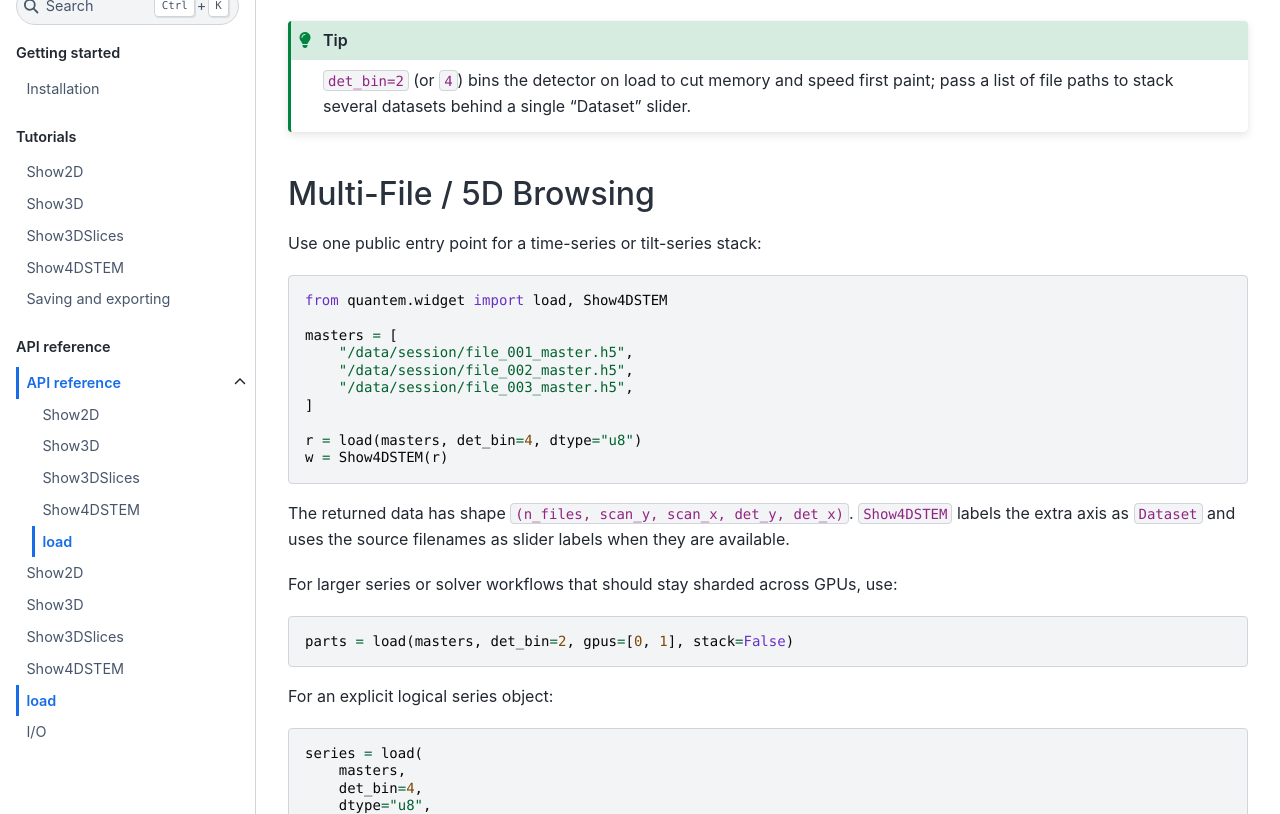
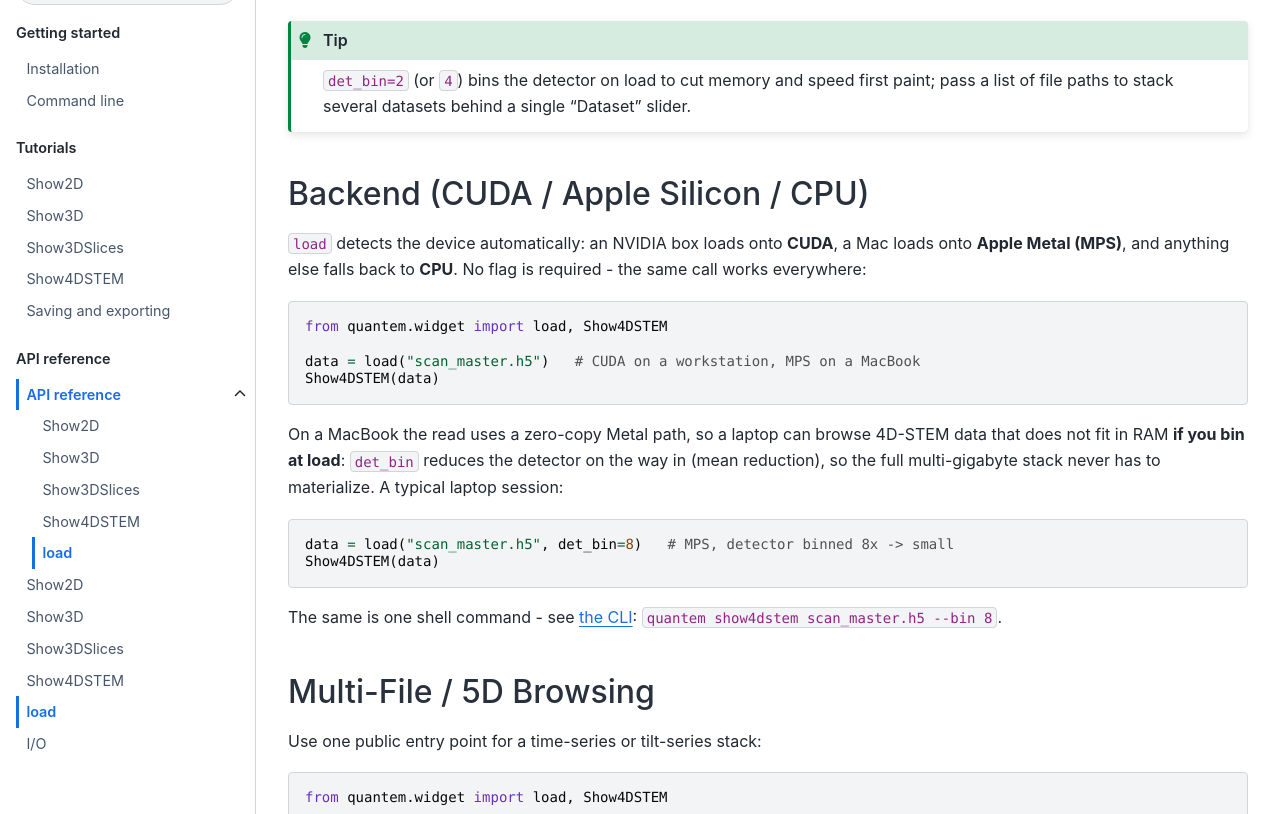
Before and after one commit to bobleesj/quantem.widget, a Jupyter Book: the page built from docs/api/load.md, in a window 1280 px wide and 900 px high, scrolled down 373 px, cut to the strip 86-900 px from the top of the window. Built offline with Jupyter Book 1.0.4 settings and Sphinx 7.4.7 and the Sphinx Book theme 1.1.4, drawn with Linux system fonts in a browser that asks for light colours.

Commit message:
docs: add CLI page + MPS/Apple Silicon loading section

````diff
--- a/docs/_toc.yml
+++ b/docs/_toc.yml
@@ -7,6 +7,7 @@ parts:
   - caption: Getting started
     chapters:
       - file: install
+      - file: cli
   - caption: Tutorials
     chapters:
       - file: tutorials/show2d
--- a/docs/api/load.md
+++ b/docs/api/load.md
@@ -18,6 +18,32 @@ render_plugin = "myst"
 paint; pass a list of file paths to stack several datasets behind a single
 "Dataset" slider.
 ```
+
+## Backend (CUDA / Apple Silicon / CPU)
+
+`load` detects the device automatically: an NVIDIA box loads onto **CUDA**, a Mac
+loads onto **Apple Metal (MPS)**, and anything else falls back to **CPU**. No flag
+is required - the same call works everywhere:
+
+```python
+from quantem.widget import load, Show4DSTEM
+
+data = load("scan_master.h5")   # CUDA on a workstation, MPS on a MacBook
+Show4DSTEM(data)
+```
+
+On a MacBook the read uses a zero-copy Metal path, so a laptop can browse 4D-STEM
+data that does not fit in RAM **if you bin at load**: `det_bin` reduces the
+detector on the way in (mean reduction), so the full multi-gigabyte stack never
+has to materialize. A typical laptop session:
+
+```python
+data = load("scan_master.h5", det_bin=8)   # MPS, detector binned 8x -> small
+Show4DSTEM(data)
+```
+
+The same is one shell command - see [the CLI](../cli): `quantem show4dstem
+scan_master.h5 --bin 8`.
 
 ## Multi-File / 5D Browsing
 
````
Also changed, not shown: docs/cli.md (added, +60 -0 lines).
